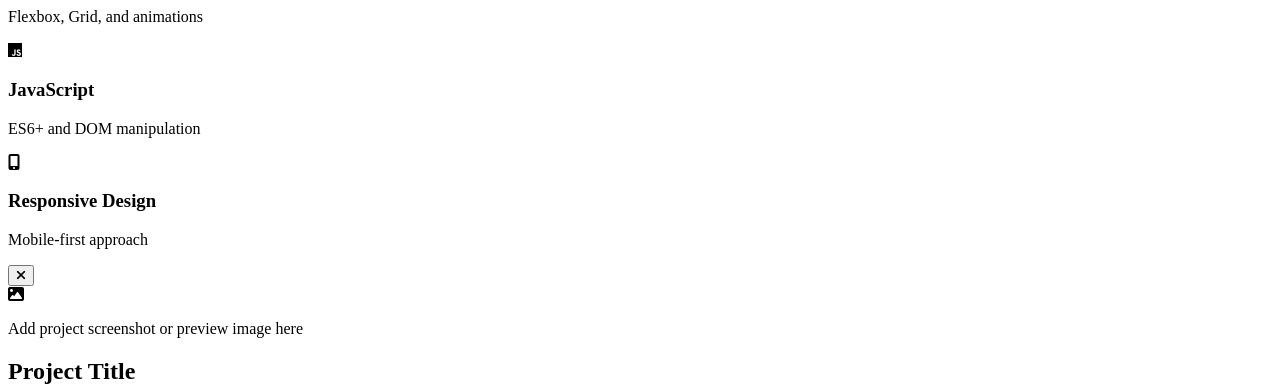
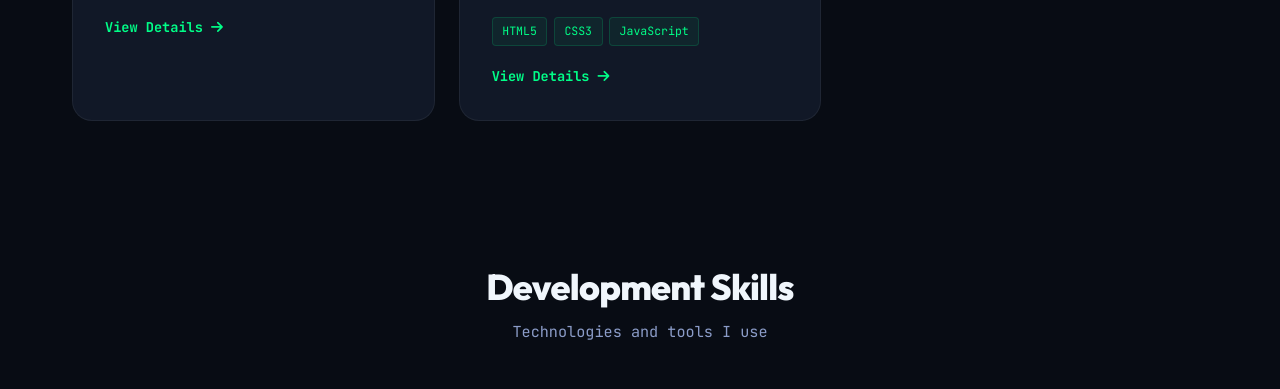
Before and after one commit to tagreed2000/-tagreed-portfolio, a plain HTML site: page web-developer.html in a window 1280 px wide. Shown: the part 873-1262 px from the top of the page. Drawn offline with Linux system fonts and the light colour scheme; the site is published under a folder, as on GitHub Pages, so addresses that start at the root find nothing.

Commit message:
Update web-developer.html

```diff
--- a/web-developer.html
+++ b/web-developer.html
@@ -4,7 +4,7 @@
     <meta charset="UTF-8">
     <meta name="viewport" content="width=device-width, initial-scale=1.0">
     <title>Web Development | tagreed</title>
-    <link rel="stylesheet" href="/css/web-developer.css">
+    <link rel="stylesheet" href="css/web-developer.css">
     <link rel="preconnect" href="https://fonts.googleapis.com">
     <link rel="preconnect" href="https://fonts.gstatic.com" crossorigin>
     <link href="https://fonts.googleapis.com/css2?family=DM+Sans:wght@400;500;700&family=Syne:wght@600;700;800&display=swap" rel="stylesheet">
@@ -198,6 +198,6 @@
         </div>
     </footer>
 
-    <script src="/js/web-script.js"></script>
+    <script src="js/web-script.js"></script>
 </body>
 </html>
```
